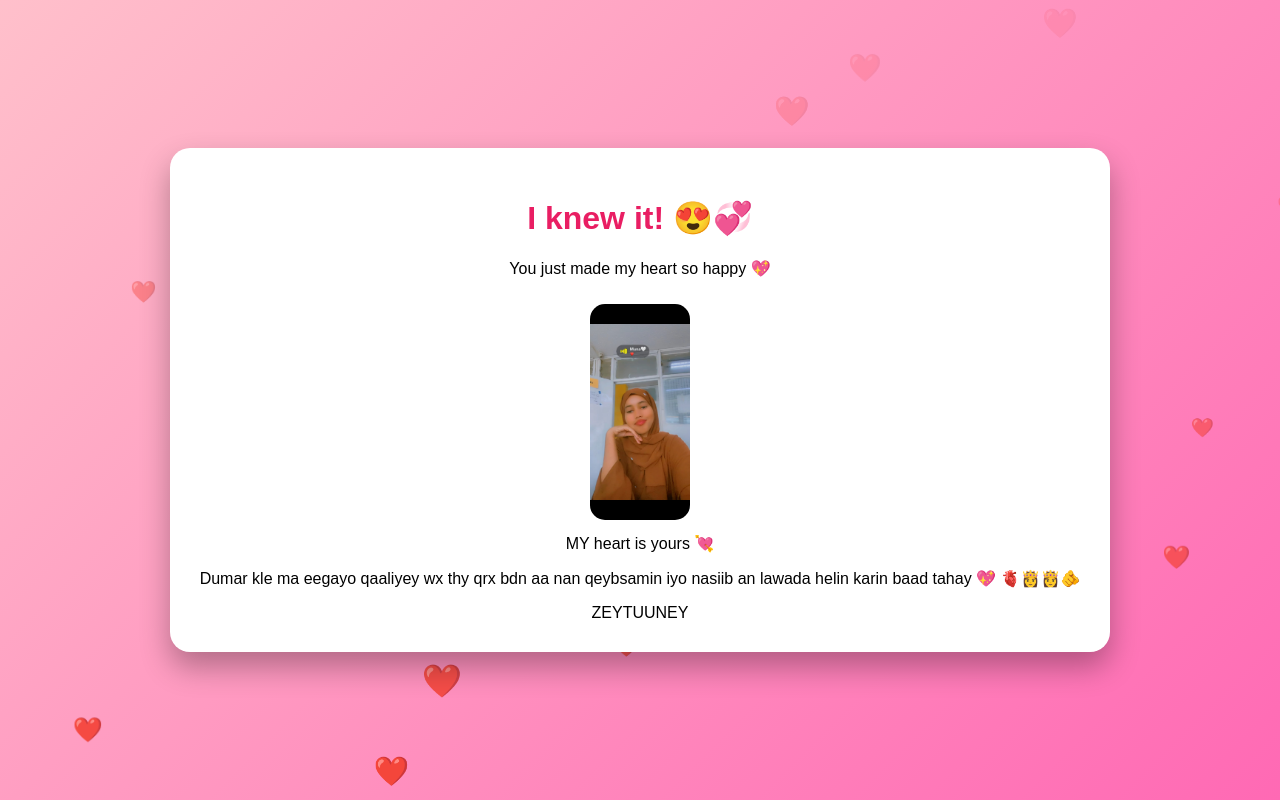
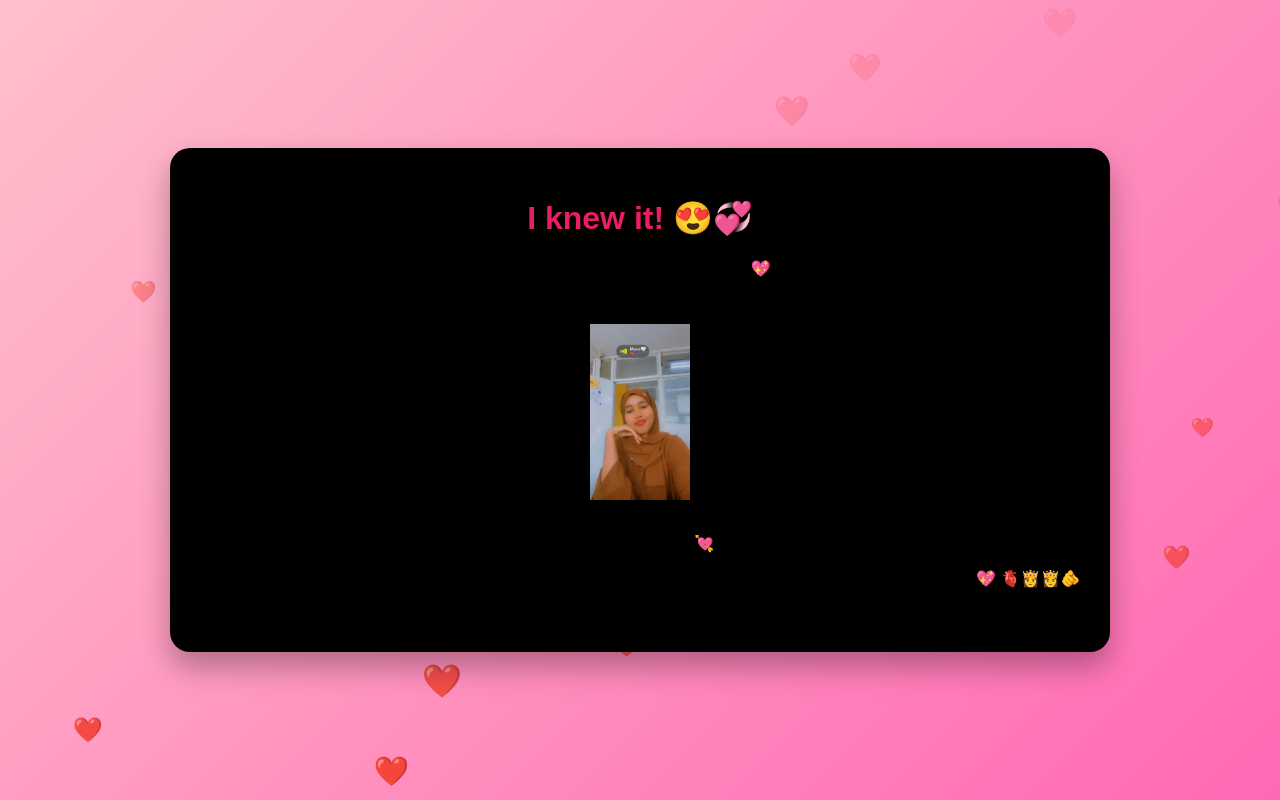
Before and after one commit to Abdirahman-bitu/zey-love, a plain HTML site: page index.html in a window 1280 px wide. Both pictures are taken after a click on the button "YES ❤️". Drawn offline with Linux system fonts and the light colour scheme.

Commit message:
Refactor index.html for improved styling and interactivity
Updated styles and functionality for Valentine's page.

```diff
--- a/index.html
+++ b/index.html
@@ -11,19 +11,20 @@
         background: linear-gradient(135deg, pink, hotpink);
         overflow: hidden;
         font-family: Arial, sans-serif;
+            front-size: 50px;
         display: flex;
         justify-content: center;
         align-items: center;
     }
 
     .box {
-        background: white;
+        background: black;
         padding: 30px;
         border-radius: 20px;
         text-align: center;
         box-shadow: 0 15px 30px rgba(0,0,0,0.3);
-        z-index: 10;
-        max-width: 90%;
+        z-index: 20;
+        max-width: 100%;
     }
 
     h1 {
@@ -62,7 +63,7 @@
         font-size: 20px;
         animation: float 6s linear infinite;
         color: red;
-        z-index: 1;
+        z-index: 12;
     }
 
     @keyframes float {
@@ -111,7 +112,7 @@
     function yesClicked() {
         document.getElementById("music").play();
 
-        const link = "https://yourusername.github.io/valentine/";
+        const link = "https://abdirahman-bitu.github.io/zey-love/";
         const message = "I made this just for you ❤️💝 Open it here 👉 " + link;
 
         document.getElementById("content").innerHTML = `
```
